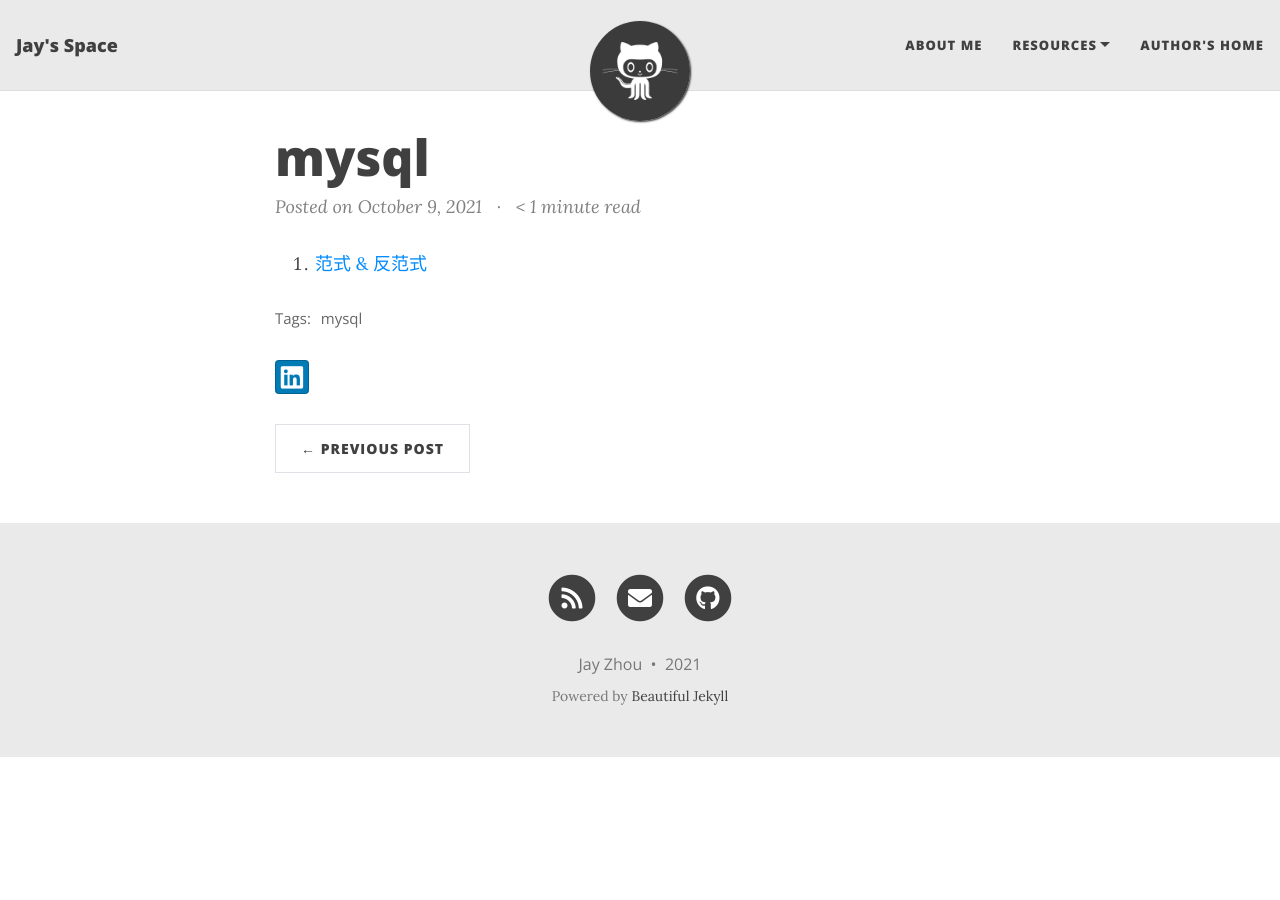
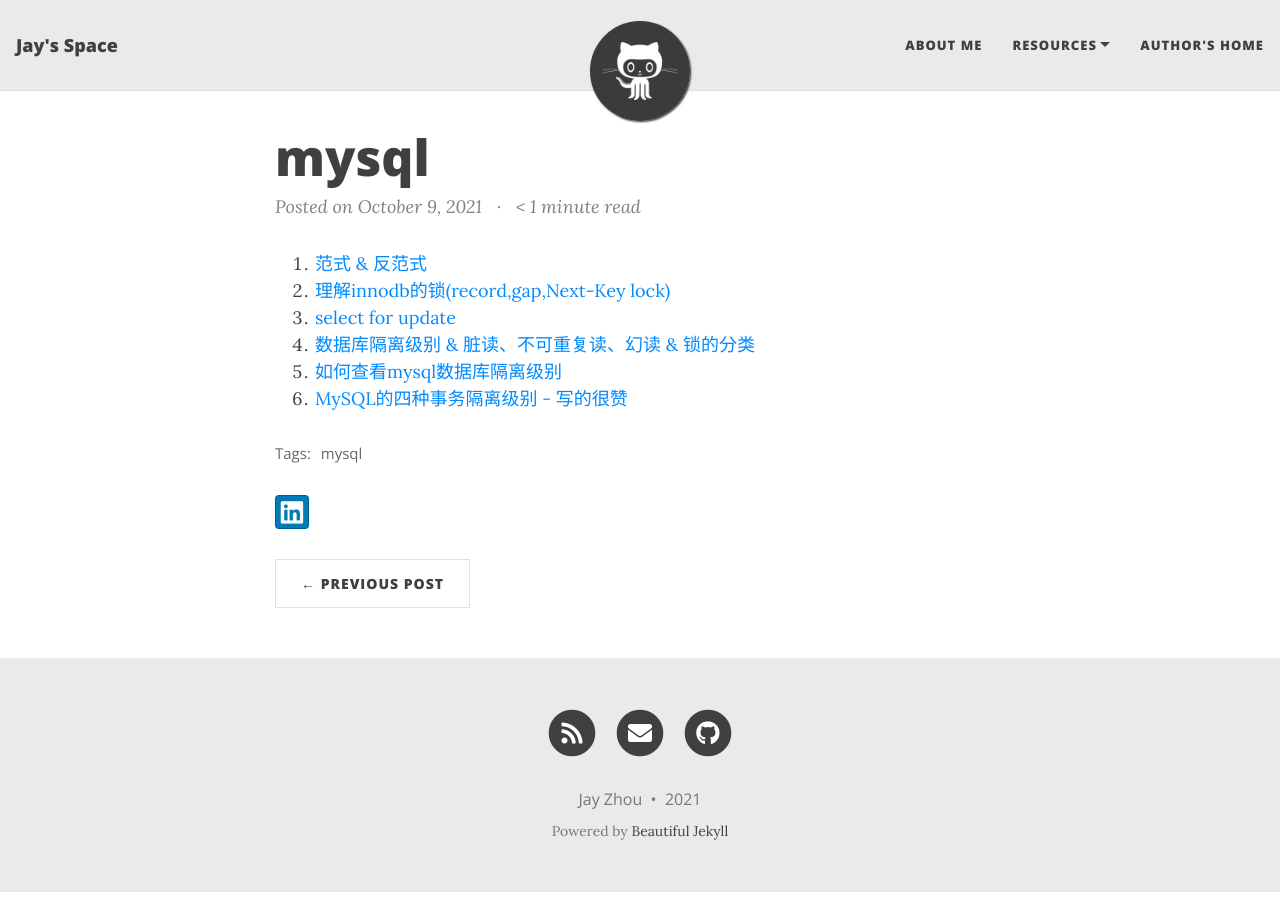
Before and after one commit to jayzhou215/jayzhou215.github.io, a Jekyll site: the page built from _posts/2021-10-09-mysql.md, in a window 1280 px wide. Built offline with Jekyll 4.4.1, drawn with Linux system fonts in a browser that asks for light colours; nearby versions of some CDN libraries.

Commit message:
add more

```diff
--- a/_posts/2021-10-09-mysql.md
+++ b/_posts/2021-10-09-mysql.md
@@ -6,3 +6,8 @@ readtime: true
 comments: true
 ---
 1. [范式 & 反范式](https://www.jianshu.com/p/3ffb64fc1880)
+2. [理解innodb的锁(record,gap,Next-Key lock)](https://blog.csdn.net/cug_jiang126com/article/details/50596729)
+3. [select for update](https://zhuanlan.zhihu.com/p/143866444)
+4. [数据库隔离级别 & 脏读、不可重复读、幻读 & 锁的分类](https://blog.csdn.net/weixin_39890431/article/details/113953517)
+5. [如何查看mysql数据库隔离级别](https://zhidao.baidu.com/question/1605218484909969187.html)
+6. [MySQL的四种事务隔离级别 - 写的很赞](https://www.cnblogs.com/huanongying/p/7021555.html)
```
